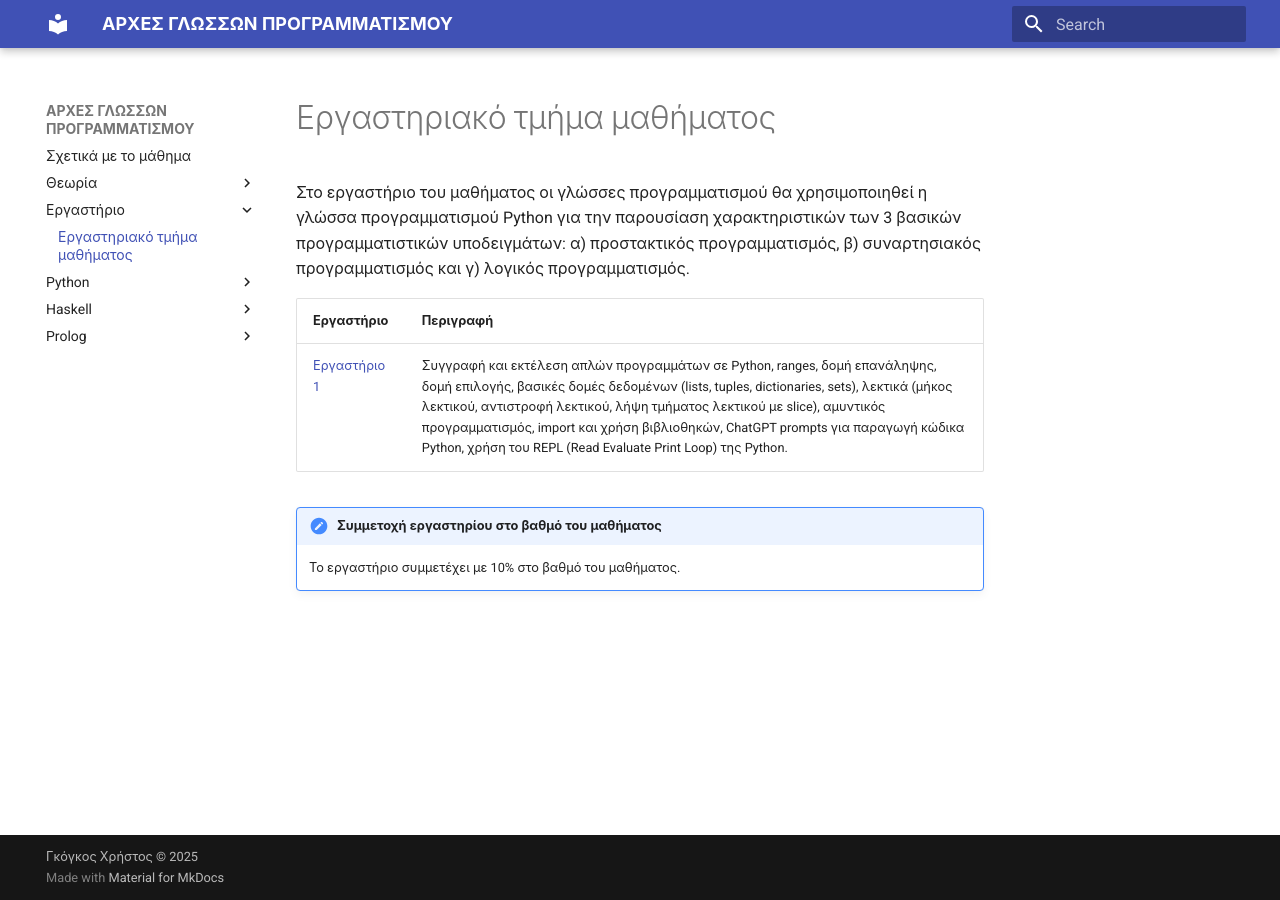
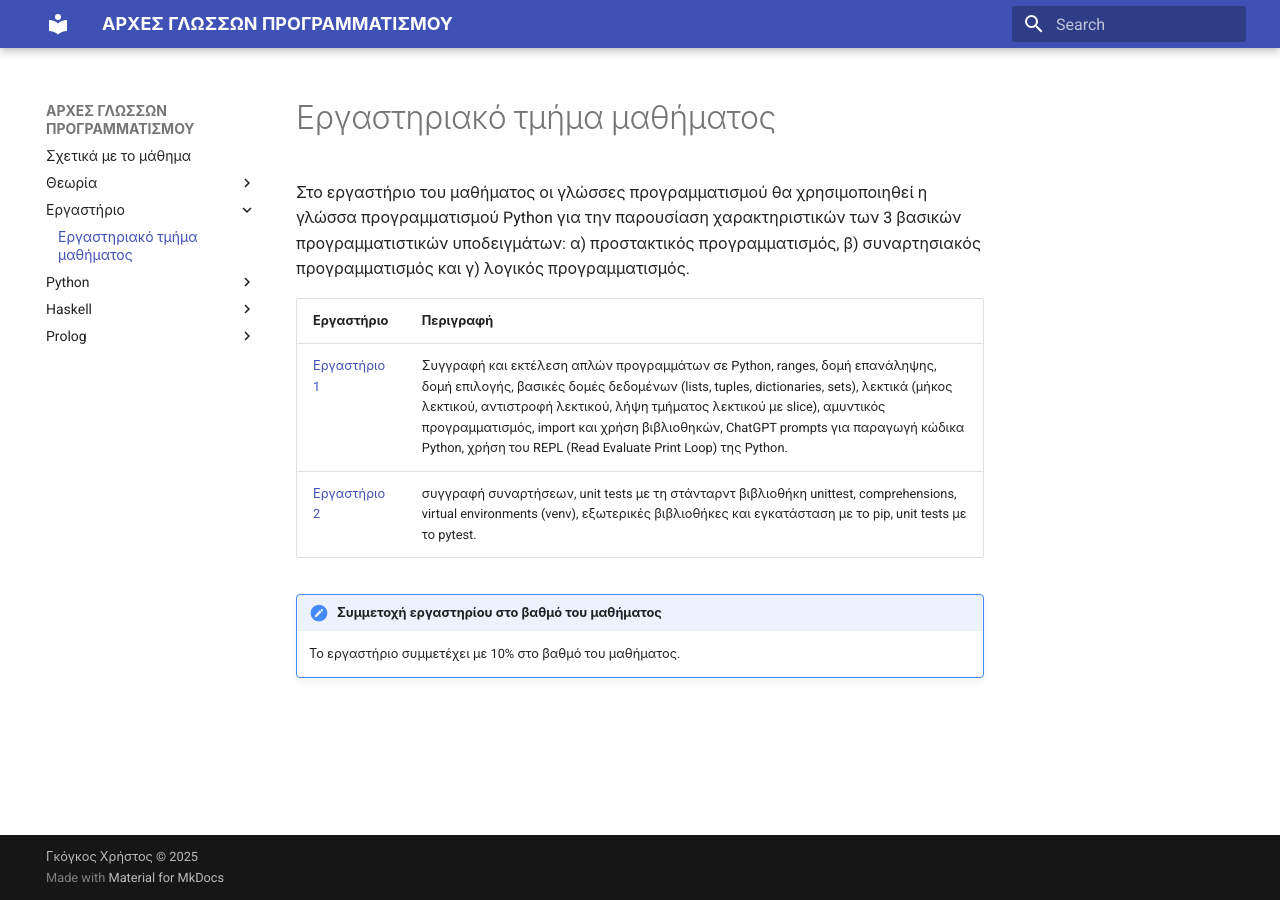
Before and after one commit to chgogos/dituoi_ARCHES_GLOSSON_PROGRAMMATISMOU, an MkDocs documentation site: the page built from docs/lab.md, in a window 1280 px wide. Built offline with MkDocs 1.6.1 and Material for MkDocs 9.7.7, drawn with Linux system fonts in a browser that asks for light colours.

Commit message:
week1 update

```diff
--- a/docs/lab.md
+++ b/docs/lab.md
@@ -5,6 +5,7 @@
 | Εργαστήριο      | Περιγραφή                            |
 | --------------- | ------------------------------------ |
 | [Εργαστήριο 1](./lab1_python.md)    | Συγγραφή και εκτέλεση απλών προγραμμάτων σε Python, ranges, δομή επανάληψης, δομή επιλογής, βασικές δομές δεδομένων (lists, tuples, dictionaries, sets), λεκτικά (μήκος λεκτικού, αντιστροφή λεκτικού, λήψη τμήματος λεκτικού με slice), αμυντικός προγραμματισμός, import και χρήση βιβλιοθηκών, ChatGPT prompts για παραγωγή κώδικα Python, χρήση του REPL (Read Evaluate Print Loop) της Python. |
+| [Εργαστήριο 2](./lab2_python.md)    | συγγραφή συναρτήσεων, unit tests με τη στάνταρντ βιβλιοθήκη unittest, comprehensions, virtual environments (venv), εξωτερικές βιβλιοθήκες και εγκατάσταση με το pip, unit tests με το pytest.|
 
 !!! note annotate "Συμμετοχή εργαστηρίου στο βαθμό του μαθήματος"
     Το εργαστήριο συμμετέχει με 10% στο βαθμό του μαθήματος.
@@ -20,7 +21,7 @@
 | [Εργαστήριο 3](./lab3_python.md)    | αρχεία κειμένου, κανονικές εκφράσεις (regular expressions), αρχεία XML, μορφοποίηση κώδικα (π.χ. με το black), διάταξη imports με το isort, docstrings.|
 | [Εργαστήριο 4](./lab4_python.md)    | αντικειμενοστραφής προγραμματισμός με την Python, οι μέθοδοι `__init__`, `__str__`, `__repr__`, υπερφόρτωση τελεστών, κληρονομικότητα, εξαιρέσεις, ορίσματα γραμμής εντολών με το sys.argv και με το argparse, logging.|
 | [Εργαστήριο 5](./lab5_python.md)    | γραφικά περιβάλλοντα διεπαφής με το tkinter, APIs, matplotlib, MVC (Model View Controller)| -->
-<!-- | [Εργαστήριο 6](./lab6_python.md)    | γεννήτριες (generators), coroutines, `*args`, `**kwargs`, `__slots__`, lambdas, zip και unzip, caching, context mamagers | -->
+<!-- | [Εργαστήριο 6](./lab6_python.md)    | γεννήτριες (generators), coroutines, `*args`, `**kwargs`, `__slots__`, lambdas, zip και unzip, caching, context managers | -->
 <!-- | [Εργαστήριο 7](./lab7_python.md)    | επιτάχυνση υπολογισμών με τη numpy | -->
 
 <!-- ## Συναρτησιακός προγραμματισμός (Haskell)
```
Also changed, not shown: docs/theory.md (+3 -1 lines).
